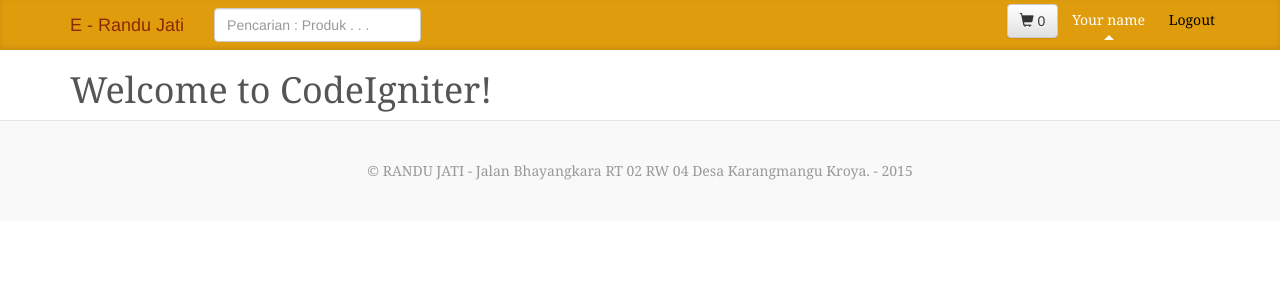
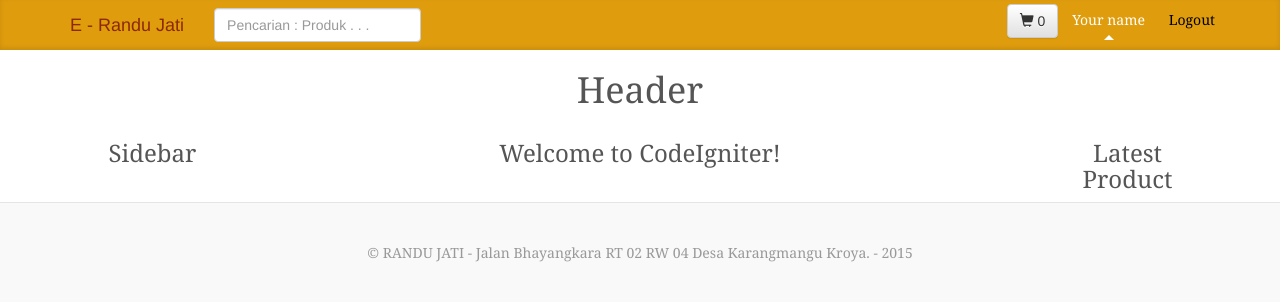
Before and after one commit to fanitriastowo/e-commerce, a PHP site: page / in a window 1280 px wide. Shown: the top 302 px of the page. Run offline with PHP 8.4, Linux system fonts and the light colour scheme.

Commit message:
add basic template in home

```diff
--- a/application/views/home.php
+++ b/application/views/home.php
@@ -1,16 +1,34 @@
 <!DOCTYPE html>
 <html lang="en">
 <head>
+	<!-- CSS -->
 	<?php $this->load->view('template/css.php'); ?>
 	<title>Selamat datang pengujung</title>
 </head>
 <body>
+	<!-- Navbar -->
 	<?php $this->load->view('template/navbar.php'); ?>
 	<div class="container">
-		<h1>Welcome to CodeIgniter!</h1>
+		<div class="row">
+			<h1 class="text-center">Header</h1>
+		</div>
+		<div class="row">
+			<div class="col-sm-2">
+				<h3 class="text-center">Sidebar</h3>
+			</div>
+			<div class="col-sm-8">
+				<h3 class="text-center">Welcome to CodeIgniter!</h3>
+			</div>
+			<div class="col-sm-2">
+				<h3 class="text-center">Latest Product</h3>
+			</div>
+		</div>
 	</div>
 
+	<!-- Footer -->
 	<?php $this->load->view('template/footer.php'); ?>
+
+	<!-- Javascript -->
 	<?php $this->load->view('template/js.php'); ?>
 </body>
 </html>
--- a/application/views/template/navbar.php
+++ b/application/views/template/navbar.php
@@ -1,18 +1,12 @@
  <div class="e-masthead">
  	<div class="container">
  		<div class="navbar-header">
- 			<button type="button" class="navbar-toggle collapsed" data-toggle="collapse" data-target="#navbar" aria-expanded="false" aria-controls="navbar">
- 				<span class="sr-only">Toggle navigation</span>
- 				<span class="icon-bar"></span>
- 				<span class="icon-bar"></span>
- 				<span class="icon-bar"></span>
- 			</button>
  			<a class="e-navbar-brand" href="#">E - Randu Jati</a>
  		</div>
  		<form class="navbar-form navbar-left">
-			<div class="form-group">
- 				<input type="text" placeholder="Pencarian : Produk . . ." class="form-control">
-			</div>
+ 			<div class="form-group">
+ 				<input type="text" placeholder="Pencarian : Produk . . ." class="form-control" name="search">
+ 			</div>
  		</form>
  		<div class="navbar-right">
  			<nav class="e-nav">
```
